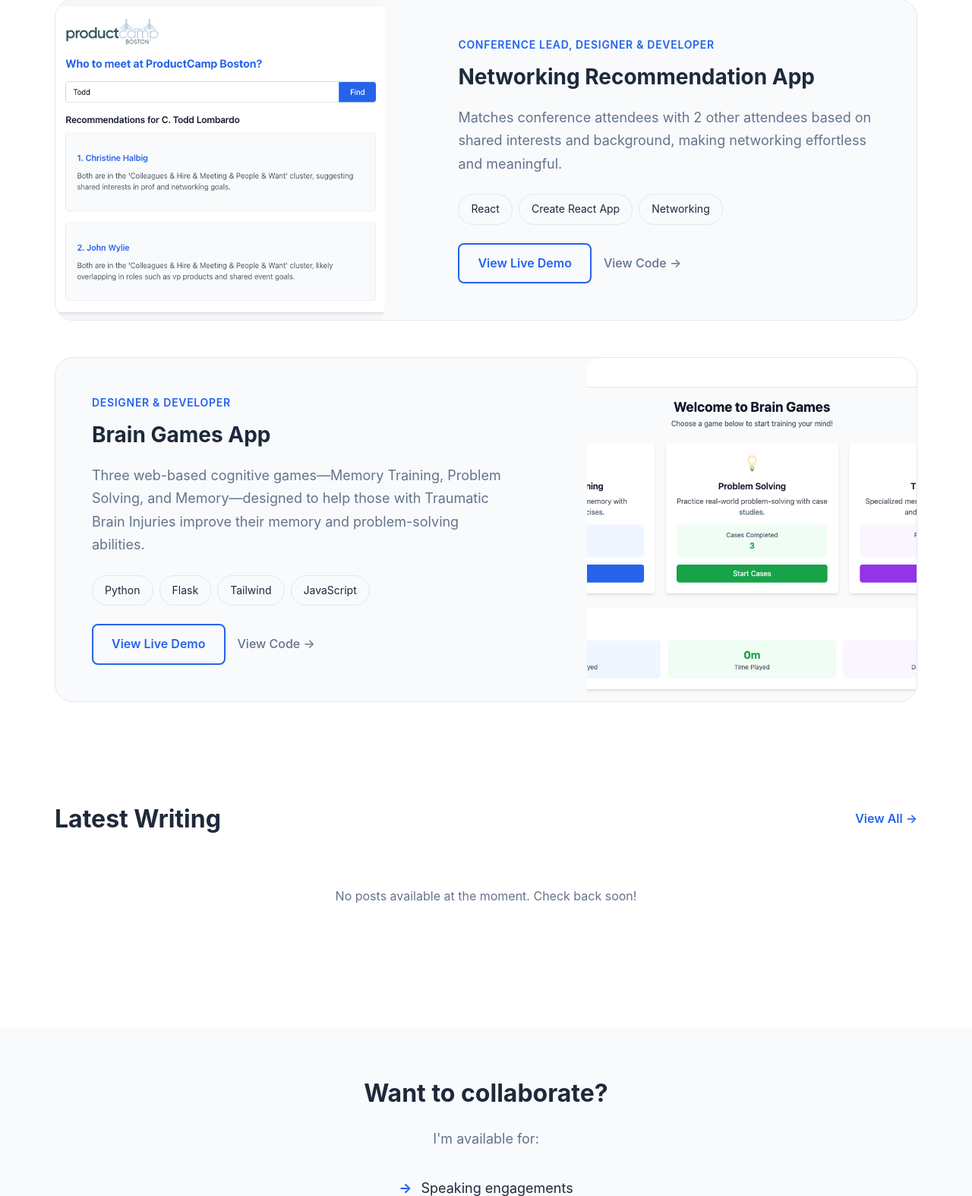
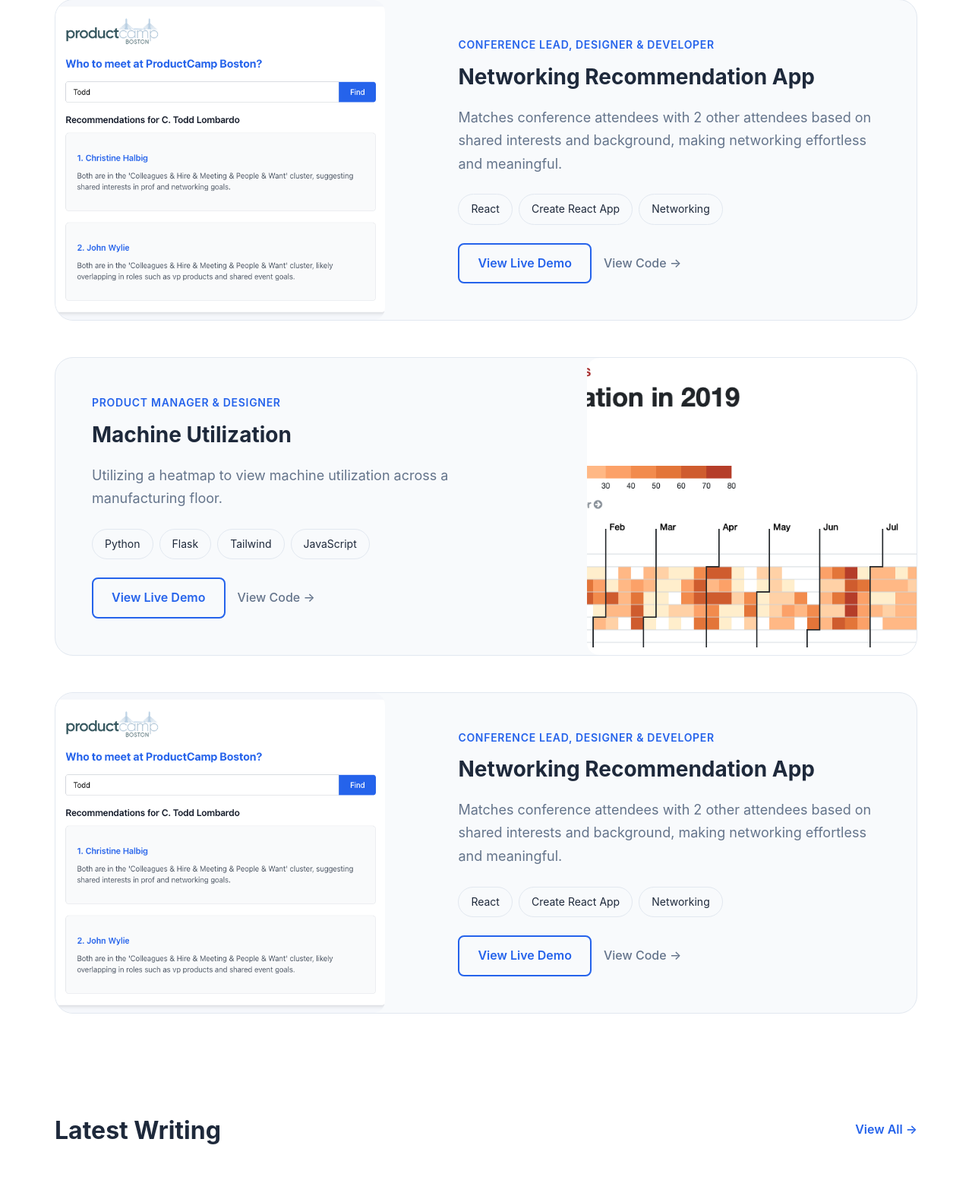
Before and after one commit to iamctodd/website, a Flask app: template templates/index.html in a window 1280 px wide. Shown: the part 628-2202 px from the top of the page at 76% size. Run offline with Flask 3, Linux system fonts and the light colour scheme; the template is opened without the code that fills it, so the values that code supplies are empty.

Commit message:
mm-lab update

```diff
--- a/templates/index.html
+++ b/templates/index.html
@@ -43,9 +43,9 @@
 
         <div class="featured-project featured-project-reverse">
             <div class="featured-project-content">
-                <div class="project-role">Designer & Developer</div>
-                <h3>Brain Games App</h3>
-                <p class="project-description">Three web-based cognitive games—Memory Training, Problem Solving, and Memory—designed to help those with Traumatic Brain Injuries improve their memory and problem-solving abilities.</p>
+                <div class="project-role">Product Manager & Designer</div>
+                <h3>Machine Utilization</h3>
+                <p class="project-description">Utilizing a heatmap to view machine utilization across a manufacturing floor.</p>
                 <div class="project-tags">
                     <span class="tag">Python</span>
                     <span class="tag">Flask</span>
@@ -53,14 +53,35 @@
                     <span class="tag">JavaScript</span>
                 </div>
                 <div class="project-links">
-                    <a href="https://braingames-2gjq.onrender.com/dashboard" target="_blank" class="btn btn-secondary">View Live Demo</a>
-                    <a href="https://github.com/iamctodd/braingames" target="_blank" class="project-link">View Code →</a>
+                    <a href="https://mmlab.netlify.app/#/zrobot-utilization-2019" target="_blank" class="btn btn-secondary">View Live Demo</a>
+                    <a href="https://github.com/iamctodd/mm-lab" target="_blank" class="project-link">View Code →</a>
                 </div>
             </div>
             <div class="featured-project-image">
-                <img src="{{ url_for('static', filename='images/brain_games.png') }}" alt="Brain Games App" onerror="this.src='https://via.placeholder.com/800x600/2563eb/ffffff?text=Brain+Games+App'">
+                <img src="{{ url_for('static', filename='images/mm_lab.png') }}" alt="MM Lab App" onerror="this.src='https://via.placeholder.com/800x600/2563eb/ffffff?text=Brain+Games+App'">
             </div>
         </div>
+
+                <div class="featured-project">
+            <div class="featured-project-image">
+                <img src="{{ url_for('static', filename='images/pcamp_buddy.png') }}" alt="Conference Networking Recommendation App">
+            </div>
+            <div class="featured-project-content">
+                <div class="project-role">Conference Lead, Designer & Developer</div>
+                <h3>Networking Recommendation App</h3>
+                <p class="project-description">Matches conference attendees with 2 other attendees based on shared interests and background, making networking effortless and meaningful.</p>
+                <div class="project-tags">
+                    <span class="tag">React</span>
+                    <span class="tag">Create React App</span>
+                    <span class="tag">Networking</span>
+                </div>
+                <div class="project-links">
+                    <a href="https://pcampbos.netlify.app/" target="_blank" class="btn btn-secondary">View Live Demo</a>
+                    <a href="https://github.com/iamctodd/buddy" target="_blank" class="project-link">View Code →</a>
+                </div>
+            </div>
+        </div>
+
     </div>
 </section>
 
```
Also changed, not shown: static/images/mm_lab.png (added).
